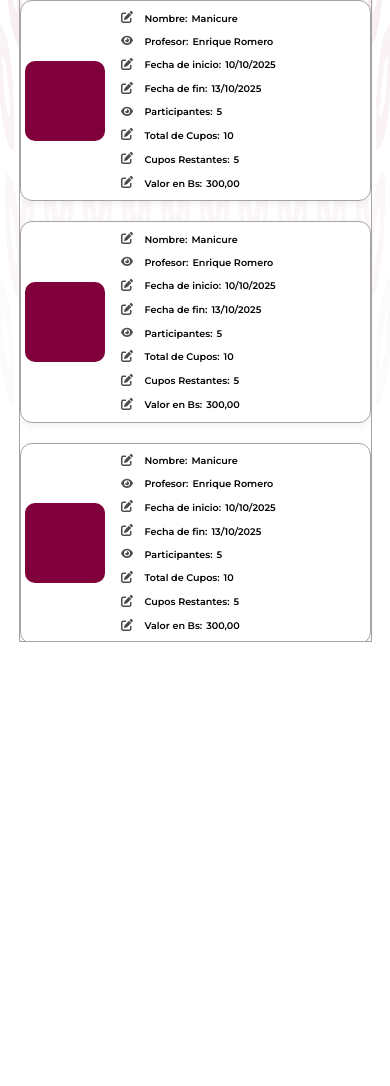
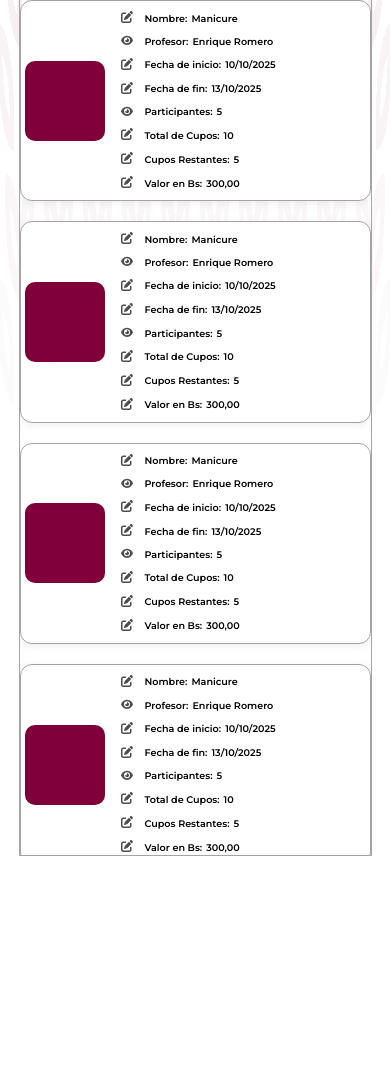
Before and after one commit to Emcahell/imaf-project, a PHP site: page /pages/admin/solicitudes.html in a window 390 px wide. Shown: the part 171-1257 px from the top of the page. Run offline with PHP 8.4, Linux system fonts and the light colour scheme.

Commit message:
solicitude3es

```diff
--- a/styles/solicitudes.css
+++ b/styles/solicitudes.css
@@ -169,9 +169,6 @@ section {
     padding: 10px 4px;
     height: max-content;
   }
-  .contenido {
-    max-height: 45vh;
-  }
 }
 @media (max-width: 660px) {
   .filter {
```
